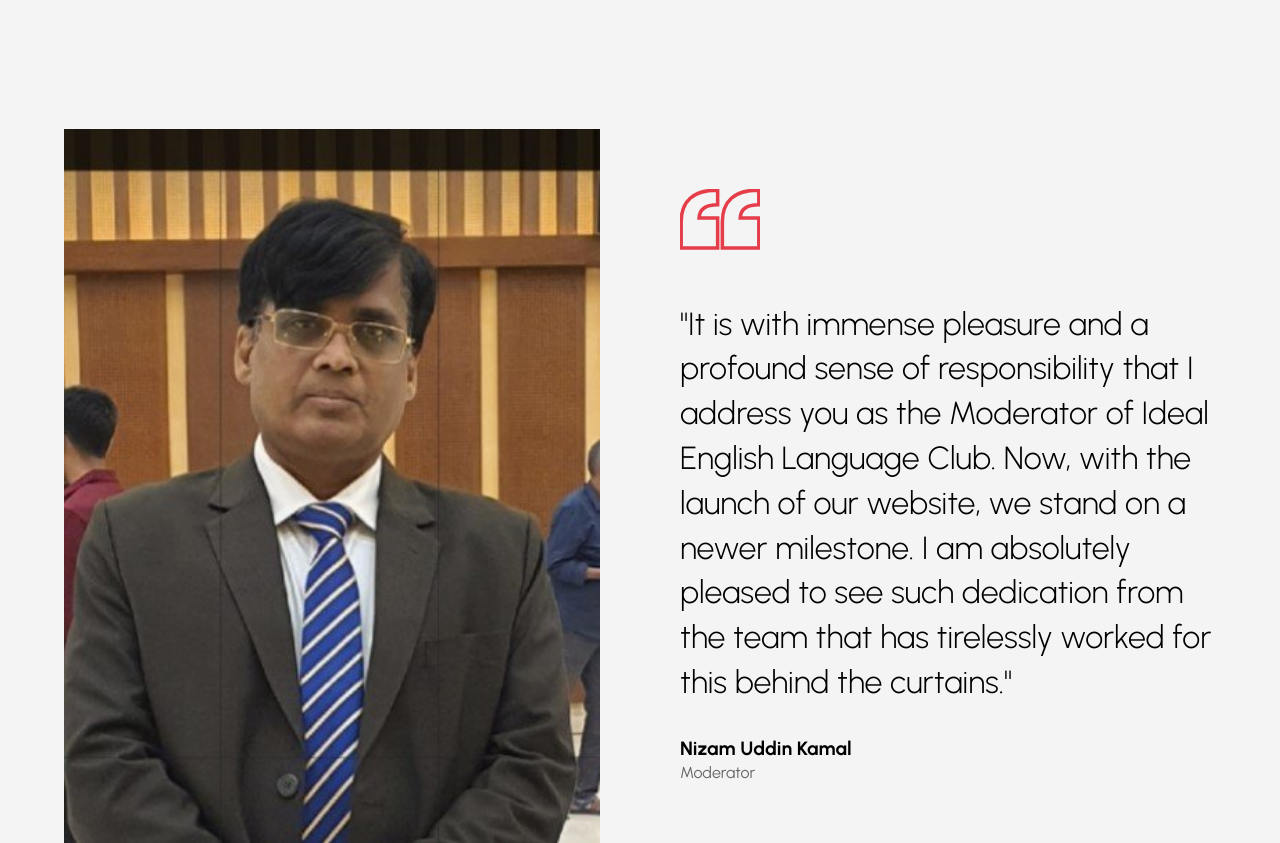
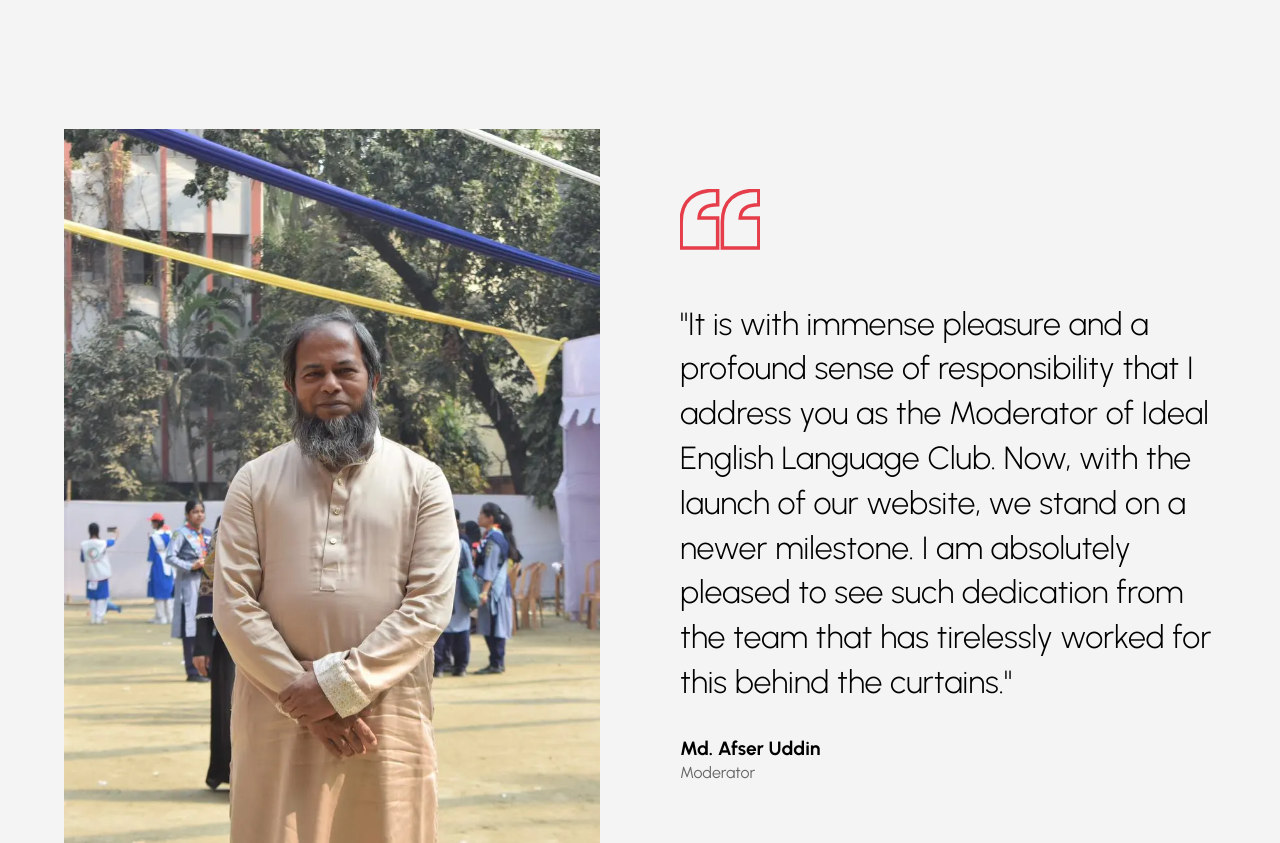
Before and after one commit to SaqinNoor/IELC-Homepage, a website built with Vite: page index.html in a window 1280 px wide. Shown: the part 4560-5403 px from the top of the page. Built offline with nearby package versions, Linux system fonts and the light colour scheme; some packages are replaced by stand-ins of ours.

Commit message:
Update moderator info

```diff
--- a/index.html
+++ b/index.html
@@ -266,7 +266,7 @@
         <div class="container">
           <div class="moderator-layout">
             <div class="moderator-image-wrapper">
-              <img src="/moderator image.jpg" alt="Nizam Uddin Kamal" class="moderator-img" />
+              <img src="/moderator image.webp" alt="Sir Md. Afser Uddin" class="moderator-img" />
             </div>
             <div class="moderator-content">
               <svg class="quote-icon" width="80" viewBox="0 0 681.12 513.18" xmlns="http://www.w3.org/2000/svg">
@@ -280,7 +280,7 @@
                 absolutely pleased to see such dedication from the team that has tirelessly worked for this behind the
                 curtains."
               </blockquote>
-              <cite>Nizam Uddin Kamal<br><span>Moderator</span></cite>
+              <cite>Md. Afser Uddin<br><span>Moderator</span></cite>
             </div>
           </div>
         </div>
```
Also changed, not shown: public/moderator image.jpg (deleted), public/moderator image.webp (added).
